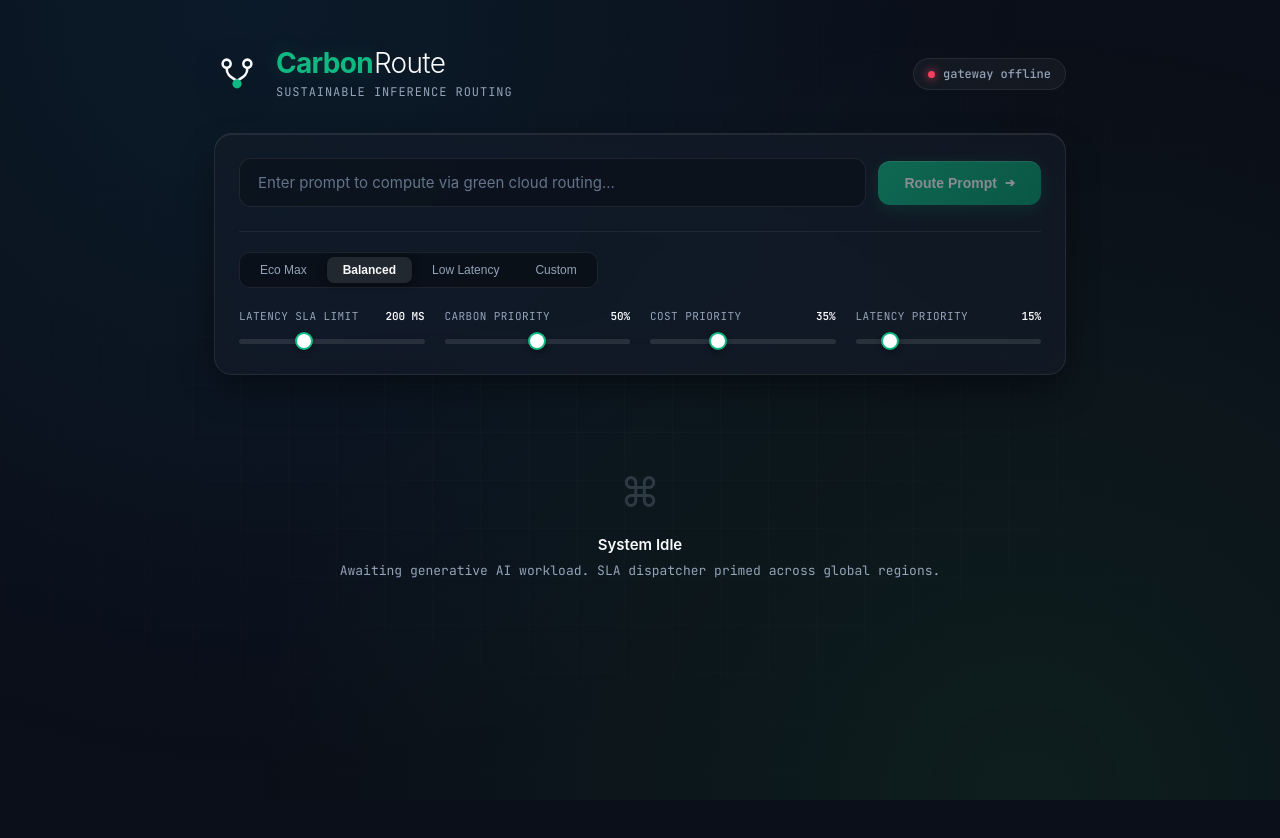
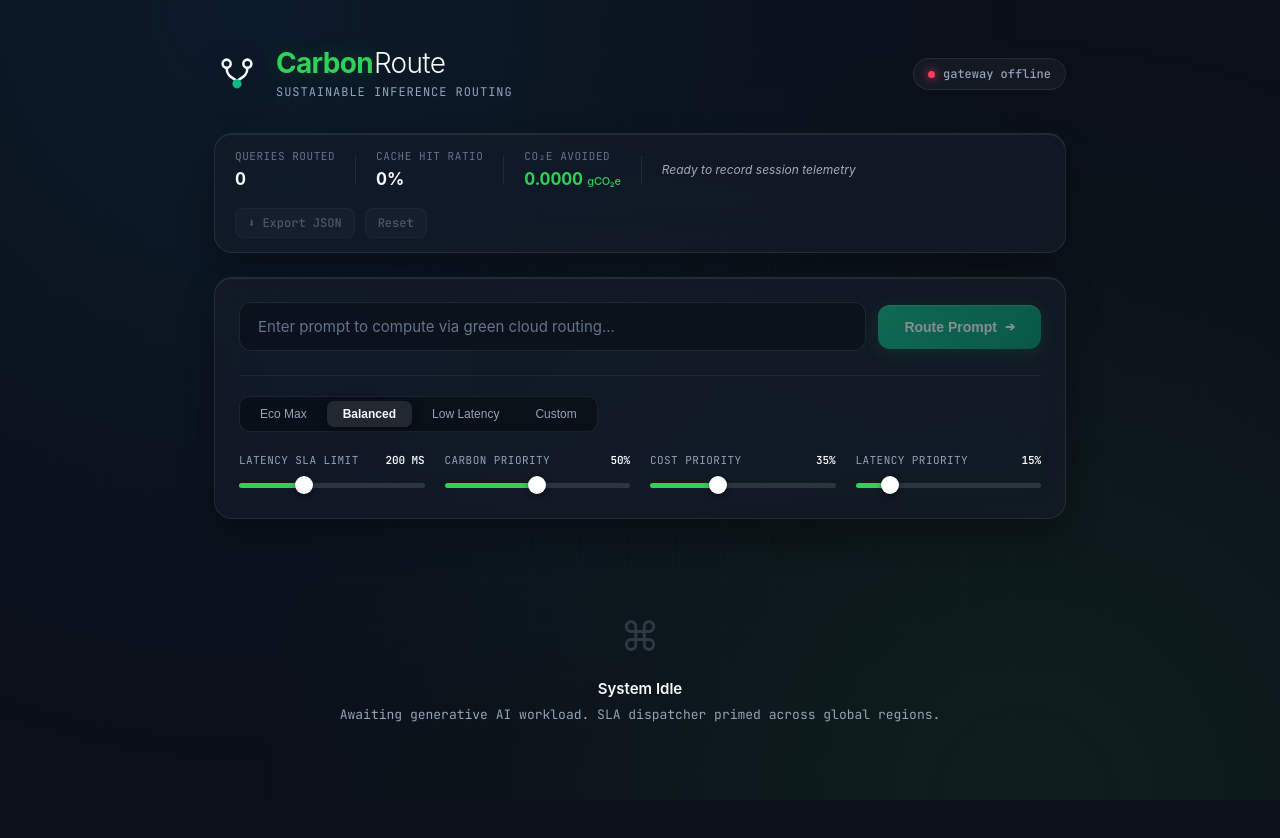
Before and after one commit to dheerajeshwar32/CarbonRoute, a React (Vite) app: page / in a window 1280 px wide. Shown: the top 838 px of the page. Before the commit the page ends 800 px from the top, so only its background shows below. Built offline with nearby package versions, Linux system fonts and the light colour scheme; no server answers.

Commit message:
feat(ui): elevate to Apple HIG design with live optimal region projection, dynamic slider fill, always-on ledger, and dark scrollbar

```diff
--- a/src/App.css
+++ b/src/App.css
@@ -175,11 +175,54 @@
   border-radius: 12px;
   padding: 12px;
   transition: var(--transition-smooth);
+  position: relative;
 }
 
 .region-tile:hover {
   background: rgba(255, 255, 255, 0.04);
   border-color: rgba(255, 255, 255, 0.1);
+}
+
+.region-tile.is-optimal {
+  border: 1px solid rgba(48, 209, 88, 0.65);
+  background: radial-gradient(circle at 50% 0%, rgba(48, 209, 88, 0.14) 0%, rgba(255, 255, 255, 0.02) 100%);
+  box-shadow: 0 0 24px rgba(48, 209, 88, 0.22), inset 0 0 12px rgba(48, 209, 88, 0.08);
+}
+
+.region-tile.is-sla-exceeded {
+  opacity: 0.42;
+  filter: saturate(0.4);
+  border-color: rgba(244, 63, 94, 0.2);
+}
+
+.badge-optimal {
+  display: inline-flex;
+  align-items: center;
+  font-size: 10px;
+  font-weight: 700;
+  font-family: var(--font-mono);
+  background: rgba(48, 209, 88, 0.2);
+  color: #30D158;
+  border: 1px solid rgba(48, 209, 88, 0.4);
+  padding: 1px 6px;
+  border-radius: 9999px;
+  letter-spacing: 0.04em;
+  text-transform: uppercase;
+}
+
+.badge-exceeded {
+  display: inline-flex;
+  align-items: center;
+  font-size: 9px;
+  font-weight: 700;
+  font-family: var(--font-mono);
+  background: rgba(244, 63, 94, 0.15);
+  color: #FDA4AF;
+  border: 1px solid rgba(244, 63, 94, 0.3);
+  padding: 1px 5px;
+  border-radius: 4px;
+  letter-spacing: 0.04em;
+  text-transform: uppercase;
 }
 
 .tile-loc {
@@ -360,28 +403,70 @@
 
 .apple-slider {
   -webkit-appearance: none;
+  appearance: none;
   width: 100%;
   height: 5px;
   border-radius: 3px;
-  background: rgba(255, 255, 255, 0.1);
+  background: linear-gradient(
+    90deg,
+    #30D158 0%,
+    #30D158 var(--slider-pct, 50%),
+    rgba(255, 255, 255, 0.12) var(--slider-pct, 50%),
+    rgba(255, 255, 255, 0.12) 100%
+  );
   outline: none;
   margin: 6px 0;
+  cursor: pointer;
+  transition: background 0.1s ease;
 }
 
 .apple-slider::-webkit-slider-thumb {
   -webkit-appearance: none;
+  appearance: none;
   width: 18px;
   height: 18px;
   border-radius: 50%;
   background: #FFFFFF;
   cursor: pointer;
-  box-shadow: 0 2px 6px rgba(0, 0, 0, 0.35);
-  border: 2px solid var(--accent-green);
+  box-shadow: 0 2px 6px rgba(0, 0, 0, 0.4), 0 0 1px rgba(0, 0, 0, 0.5);
+  border: none;
+  transition: transform 0.15s var(--spring-easing), box-shadow 0.15s ease;
+}
+
+.apple-slider::-webkit-slider-thumb:hover {
+  transform: scale(1.15);
+  box-shadow: 0 3px 8px rgba(0, 0, 0, 0.5);
+}
+
+.apple-slider::-moz-range-thumb {
+  width: 18px;
+  height: 18px;
+  border-radius: 50%;
+  background: #FFFFFF;
+  cursor: pointer;
+  box-shadow: 0 2px 6px rgba(0, 0, 0, 0.4), 0 0 1px rgba(0, 0, 0, 0.5);
+  border: none;
   transition: transform 0.15s var(--spring-easing);
 }
 
-.apple-slider::-webkit-slider-thumb:hover {
-  transform: scale(1.18);
+.btn-alert-retry {
+  display: inline-flex;
+  align-items: center;
+  gap: 6px;
+  padding: 6px 14px;
+  background: rgba(255, 255, 255, 0.1);
+  border: 1px solid rgba(255, 255, 255, 0.16);
+  border-radius: 8px;
+  color: var(--text-primary);
+  font-size: 12px;
+  font-weight: 600;
+  cursor: pointer;
+  transition: var(--transition-smooth);
+}
+
+.btn-alert-retry:hover {
+  background: rgba(255, 255, 255, 0.18);
+  border-color: rgba(255, 255, 255, 0.3);
 }
 
 /* Alert Banner */
--- a/src/App.jsx
+++ b/src/App.jsx
@@ -1,4 +1,4 @@
-import React, { useState, useEffect, useRef, useCallback } from 'react';
+import React, { useState, useEffect, useRef, useCallback, useMemo } from 'react';
 import './App.css';
 
 import { Header } from './components/Header';
@@ -11,6 +11,67 @@ import { CandidatesTable } from './components/CandidatesTable';
 import { SessionLedgerBar } from './components/SessionLedgerBar';
 import { CopyRequestIdBadge } from './components/CopyRequestIdBadge';
 import { useSessionLedger } from './hooks/useSessionLedger';
+
+/**
+ * 1:1 mathematical parity with carbonroute-proxy/src/scheduler.ts
+ * Projects the optimal candidate region from live telemetry and active SLA weights.
+ */
+export function computeLiveRegionProjection(regions, sla) {
+  if (!regions || !Array.isArray(regions) || regions.length === 0) return null;
+
+  // 1. Hard SLA filter: drop regions where latency exceeds limit
+  const eligible = regions.filter((r) => r.latency_ms <= sla.max_latency_ms);
+  if (eligible.length === 0) return null;
+
+  // 2. Weight validation & simplex normalization
+  const rawCarbon = sla.carbon_priority_weight ?? 0.5;
+  const rawCost = sla.cost_priority_weight ?? 0.35;
+  const rawLatency = sla.latency_priority_weight ?? 0.15;
+  const total = rawCarbon + rawCost + rawLatency;
+  if (total <= 0) return null;
+
+  const wCarbonNorm = rawCarbon / total;
+  const wCostNorm = rawCost / total;
+  const wLatencyNorm = rawLatency / total;
+
+  // 3. Extrema
+  const minCost = Math.min(...eligible.map((r) => r.cost_per_1k_tokens ?? 0.00015));
+  const maxCost = Math.max(...eligible.map((r) => r.cost_per_1k_tokens ?? 0.00015));
+
+  const minCarbon = Math.min(...eligible.map((r) => r.carbon_intensity));
+  const maxCarbon = Math.max(...eligible.map((r) => r.carbon_intensity));
+
+  const minLatency = Math.min(...eligible.map((r) => r.latency_ms));
+  const maxLatency = Math.max(...eligible.map((r) => r.latency_ms));
+
+  const MAX_REF_CARBON = 800;
+  const MAX_REF_COST = 0.005;
+  const maxRefLatency = Math.max(1, sla.max_latency_ms);
+
+  const scored = eligible.map((region) => {
+    const cost = region.cost_per_1k_tokens ?? 0.00015;
+    const carbon = region.carbon_intensity;
+    const latency = region.latency_ms;
+
+    const normCost = maxCost === minCost
+      ? Math.min(1, Math.max(0, cost / MAX_REF_COST))
+      : (cost - minCost) / (maxCost - minCost);
+
+    const normCarbon = maxCarbon === minCarbon
+      ? Math.min(1, Math.max(0, carbon / MAX_REF_CARBON))
+      : (carbon - minCarbon) / (maxCarbon - minCarbon);
+
+    const normLatency = maxLatency === minLatency
+      ? Math.min(1, Math.max(0, latency / maxRefLatency))
+      : (latency - minLatency) / (maxLatency - minLatency);
+
+    const score = (wCostNorm * normCost) + (wCarbonNorm * normCarbon) + (wLatencyNorm * normLatency);
+    return { id: region.id, score };
+  });
+
+  scored.sort((a, b) => a.score - b.score);
+  return scored[0]?.id ?? null;
+}
 
 export function App() {
   const [prompt, setPrompt] = useState('');
@@ -34,6 +95,7 @@ export function App() {
   const { ledger, recordRoutingEvent, resetLedger, exportTelemetryJson } = useSessionLedger();
 
   const abortControllerRef = useRef(null);
+  const lastSubmittedPromptRef = useRef('');
 
   // Derive API endpoint URL cleanly
   const API_BASE = import.meta.env.VITE_API_BASE_URL
@@ -41,6 +103,16 @@ export function App() {
     : import.meta.env.DEV
     ? 'http://localhost:3000'
     : 'https://carbonroute-ipqv.onrender.com';
+
+  // Live client-side optimal region projection
+  const projectedOptimalId = useMemo(() => {
+    return computeLiveRegionProjection(globalRegions, {
+      max_latency_ms: maxLatency,
+      carbon_priority_weight: carbonWeight / 100,
+      cost_priority_weight: costWeight / 100,
+      latency_priority_weight: latencyWeight / 100,
+    });
+  }, [globalRegions, maxLatency, carbonWeight, costWeight, latencyWeight]);
 
   // Proactive background telemetry polling (every 15 seconds)
   const pollGateway = useCallback(async () => {
@@ -90,8 +162,13 @@ export function App() {
 
   // Dispatch inference request
   const handleRouteRequest = async (e) => {
-    e.preventDefault();
-    if (!prompt.trim() || loading) return;
+    if (e && typeof e.preventDefault === 'function') {
+      e.preventDefault();
+    }
+    const currentPrompt = prompt.trim() || lastSubmittedPromptRef.current;
+    if (!currentPrompt || loading) return;
+
+    lastSubmittedPromptRef.current = currentPrompt;
 
     // Cancel any previous in-flight request
     if (abortControllerRef.current) {
@@ -110,7 +187,7 @@ export function App() {
         headers: { 'Content-Type': 'application/json' },
         signal: controller.signal,
         body: JSON.stringify({
-          prompt: prompt.trim(),
+          prompt: currentPrompt,
           model: 'gemini-3.8-flash',
           sla: {
             max_latency_ms: maxLatency,
@@ -136,7 +213,7 @@ export function App() {
         setResult(data);
         setError(null);
         // Record into persistent session ledger
-        recordRoutingEvent(data, prompt.trim());
+        recordRoutingEvent(data, currentPrompt);
       }
     } catch (err) {
       if (err.name === 'AbortError') {
@@ -155,6 +232,16 @@ export function App() {
     }
   };
 
+  const handleRetry = () => {
+    const targetPrompt = prompt.trim() || lastSubmittedPromptRef.current;
+    if (targetPrompt) {
+      if (!prompt.trim()) setPrompt(targetPrompt);
+      setTimeout(() => {
+        void handleRouteRequest({ preventDefault: () => {} });
+      }, 0);
+    }
+  };
+
   return (
     <div className="app-wrapper">
       {/* Ambient Canvas Lighting */}
@@ -166,7 +253,11 @@ export function App() {
         <Header health={health} isPolling={isPolling} />
 
         {/* Global Live Regions Drawer */}
-        <GlobalRegionsDrawer regions={globalRegions} />
+        <GlobalRegionsDrawer
+          regions={globalRegions}
+          projectedOptimalId={projectedOptimalId}
+          maxLatencyMs={maxLatency}
+        />
 
         {/* Session Impact Ledger Summary Bar */}
         <SessionLedgerBar
@@ -224,7 +315,11 @@ export function App() {
         </div>
 
         {/* Alert Banner for SLA or API errors */}
-        <AlertBanner error={error} />
+        <AlertBanner
+          error={error}
+          onRetry={handleRetry}
+          onDismiss={() => setError(null)}
+        />
 
         {/* Shimmer Skeleton during computation */}
         {loading && <SkeletonLoader />}
--- a/src/components/SLAControls.jsx
+++ b/src/components/SLAControls.jsx
@@ -1,4 +1,6 @@
 import React, { memo } from 'react';
+
+const calcPct = (val, min, max) => Math.max(0, Math.min(100, ((val - min) / (max - min)) * 100));
 
 export const SLAControls = memo(function SLAControls({
   maxLatency,
@@ -33,6 +35,11 @@ export const SLAControls = memo(function SLAControls({
     setActivePreset('custom');
     setter(val);
   };
+
+  const maxLatencyPct = calcPct(maxLatency, 50, 500);
+  const carbonWeightPct = calcPct(carbonWeight, 0, 100);
+  const costWeightPct = calcPct(costWeight, 0, 100);
+  const latencyWeightPct = calcPct(latencyWeight, 0, 100);
 
   return (
     <div className="sla-section">
@@ -81,6 +88,7 @@ export const SLAControls = memo(function SLAControls({
             value={maxLatency}
             onChange={(e) => setMaxLatency(Number(e.target.value))}
             className="apple-slider"
+            style={{ '--slider-pct': `${maxLatencyPct}%` }}
           />
         </div>
 
@@ -97,6 +105,7 @@ export const SLAControls = memo(function SLAControls({
             value={carbonWeight}
             onChange={(e) => handleCustomChange(setCarbonWeight, Number(e.target.value))}
             className="apple-slider"
+            style={{ '--slider-pct': `${carbonWeightPct}%` }}
           />
         </div>
 
@@ -113,6 +122,7 @@ export const SLAControls = memo(function SLAControls({
             value={costWeight}
             onChange={(e) => handleCustomChange(setCostWeight, Number(e.target.value))}
             className="apple-slider"
+            style={{ '--slider-pct': `${costWeightPct}%` }}
           />
         </div>
 
@@ -129,6 +139,7 @@ export const SLAControls = memo(function SLAControls({
             value={latencyWeight}
             onChange={(e) => handleCustomChange(setLatencyWeight, Number(e.target.value))}
             className="apple-slider"
+            style={{ '--slider-pct': `${latencyWeightPct}%` }}
           />
         </div>
       </div>
--- a/src/components/SessionLedgerBar.jsx
+++ b/src/components/SessionLedgerBar.jsx
@@ -3,9 +3,14 @@ import React, { useState } from 'react';
 export function SessionLedgerBar({ ledger, onExport, onReset }) {
   const [confirmReset, setConfirmReset] = useState(false);
 
-  if (!ledger || ledger.totalRequests === 0) {
-    return null;
-  }
+  const safeLedger = ledger || {
+    totalRequests: 0,
+    cacheHitRatio: 0,
+    cumulativeEmissionsSavedG: 0,
+    history: [],
+  };
+
+  const isEmpty = safeLedger.totalRequests === 0;
 
   const handleResetClick = () => {
     if (confirmReset) {
@@ -21,35 +26,50 @@ export function SessionLedgerBar({ ledger, onExport, onReset }) {
     <div className="glass-panel ledger-bar spring-enter">
       <div className="ledger-metrics">
         <div className="ledger-stat-item">
-          <span className="ledger-label">Session Queries</span>
-          <span className="ledger-val tabular-numbers">{ledger.totalRequests}</span>
+          <span className="ledger-label">Queries Routed</span>
+          <span className="ledger-val tabular-numbers">{safeLedger.totalRequests}</span>
         </div>
 
         <div className="ledger-divider" />
 
         <div className="ledger-stat-item">
           <span className="ledger-label">Cache Hit Ratio</span>
-          <span className="ledger-val tabular-numbers" style={{ color: ledger.cacheHitRatio > 0 ? 'var(--accent-green)' : 'inherit' }}>
-            {ledger.cacheHitRatio}%
+          <span
+            className="ledger-val tabular-numbers"
+            style={{ color: safeLedger.cacheHitRatio > 0 ? 'var(--accent-green)' : 'inherit' }}
+          >
+            {safeLedger.cacheHitRatio}%
           </span>
         </div>
 
         <div className="ledger-divider" />
 
         <div className="ledger-stat-item">
-          <span className="ledger-label">Total CO₂e Saved vs. Worst Grid</span>
+          <span className="ledger-label">CO₂e Avoided</span>
           <span className="ledger-val tabular-numbers" style={{ color: 'var(--accent-green)' }}>
-            {ledger.cumulativeEmissionsSavedG.toFixed(4)} <span style={{ fontSize: '12px', fontWeight: 500 }}>g</span>
+            {safeLedger.cumulativeEmissionsSavedG.toFixed(4)}{' '}
+            <span style={{ fontSize: '11px', fontWeight: 500 }}>gCO₂e</span>
           </span>
         </div>
+
+        {isEmpty && (
+          <>
+            <div className="ledger-divider" />
+            <div className="ledger-stat-item" style={{ opacity: 0.65, fontSize: '12px', fontStyle: 'italic' }}>
+              <span>Ready to record session telemetry</span>
+            </div>
+          </>
+        )}
       </div>
 
       <div className="ledger-actions">
         <button
           type="button"
           onClick={onExport}
+          disabled={isEmpty}
           className="btn-ledger-action"
-          title="Export complete session telemetry as JSON"
+          title={isEmpty ? 'No telemetry recorded yet' : 'Export complete session telemetry as JSON'}
+          style={isEmpty ? { opacity: 0.45, cursor: 'not-allowed' } : {}}
         >
           <span>⬇ Export JSON</span>
         </button>
@@ -57,8 +77,10 @@ export function SessionLedgerBar({ ledger, onExport, onReset }) {
         <button
           type="button"
           onClick={handleResetClick}
+          disabled={isEmpty}
           className={`btn-ledger-action ${confirmReset ? 'confirm-danger' : ''}`}
           title={confirmReset ? 'Click again to confirm reset' : 'Reset session statistics'}
+          style={isEmpty ? { opacity: 0.45, cursor: 'not-allowed' } : {}}
         >
           <span>{confirmReset ? 'Confirm Reset?' : 'Reset'}</span>
         </button>
--- a/src/index.css
+++ b/src/index.css
@@ -3,6 +3,8 @@
    ========================================================================== */
 
 :root {
+  color-scheme: dark;
+
   /* Color Palette */
   --bg-canvas: #0B0F19;
   --bg-gradient-top: rgba(14, 165, 233, 0.08);
@@ -22,8 +24,8 @@
   --text-subtle: #475569;
 
   /* Apple Semantic Accents */
-  --accent-green: #10B981;
-  --accent-green-glow: rgba(16, 185, 129, 0.25);
+  --accent-green: #30D158;
+  --accent-green-glow: rgba(48, 209, 88, 0.25);
   --accent-blue: #38BDF8;
   --accent-blue-glow: rgba(56, 189, 248, 0.25);
   --accent-amber: #FBBF24;
@@ -58,6 +60,7 @@ html, body {
   font-family: var(--font-display);
   font-size: 15px;
   line-height: 1.5;
+  color-scheme: dark;
   -webkit-font-smoothing: antialiased;
   -moz-osx-font-smoothing: grayscale;
   overflow-x: hidden;
@@ -68,6 +71,26 @@ html, body {
   min-height: 100vh;
   display: flex;
   flex-direction: column;
+}
+
+/* Apple HIG Dark Scrollbar */
+::-webkit-scrollbar {
+  width: 6px;
+  height: 6px;
+}
+
+::-webkit-scrollbar-track {
+  background: transparent;
+}
+
+::-webkit-scrollbar-thumb {
+  background: rgba(255, 255, 255, 0.16);
+  border-radius: 9999px;
+  transition: background 0.2s ease;
+}
+
+::-webkit-scrollbar-thumb:hover {
+  background: rgba(255, 255, 255, 0.28);
 }
 
 /* Number stabilization */
```
Also changed, not shown: src/components/AlertBanner.jsx (+55 -3 lines), src/components/GlobalRegionsDrawer.jsx (+19 -5 lines).
